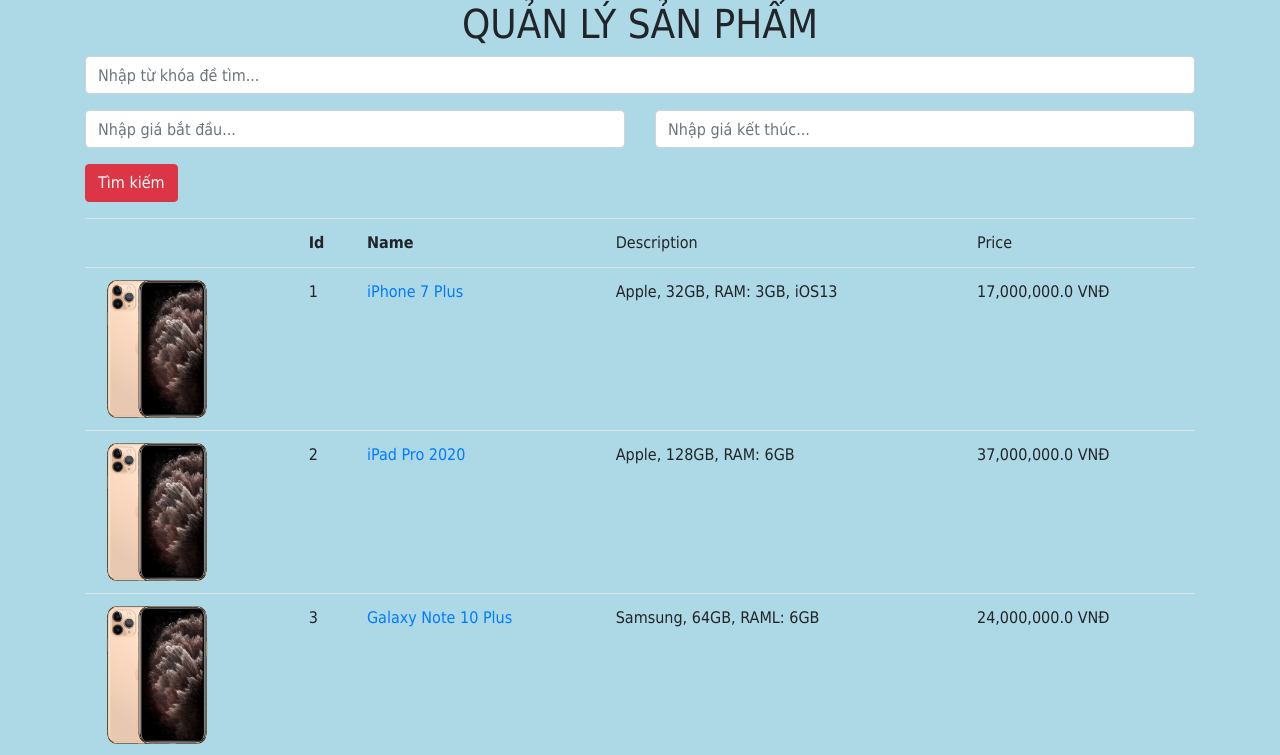
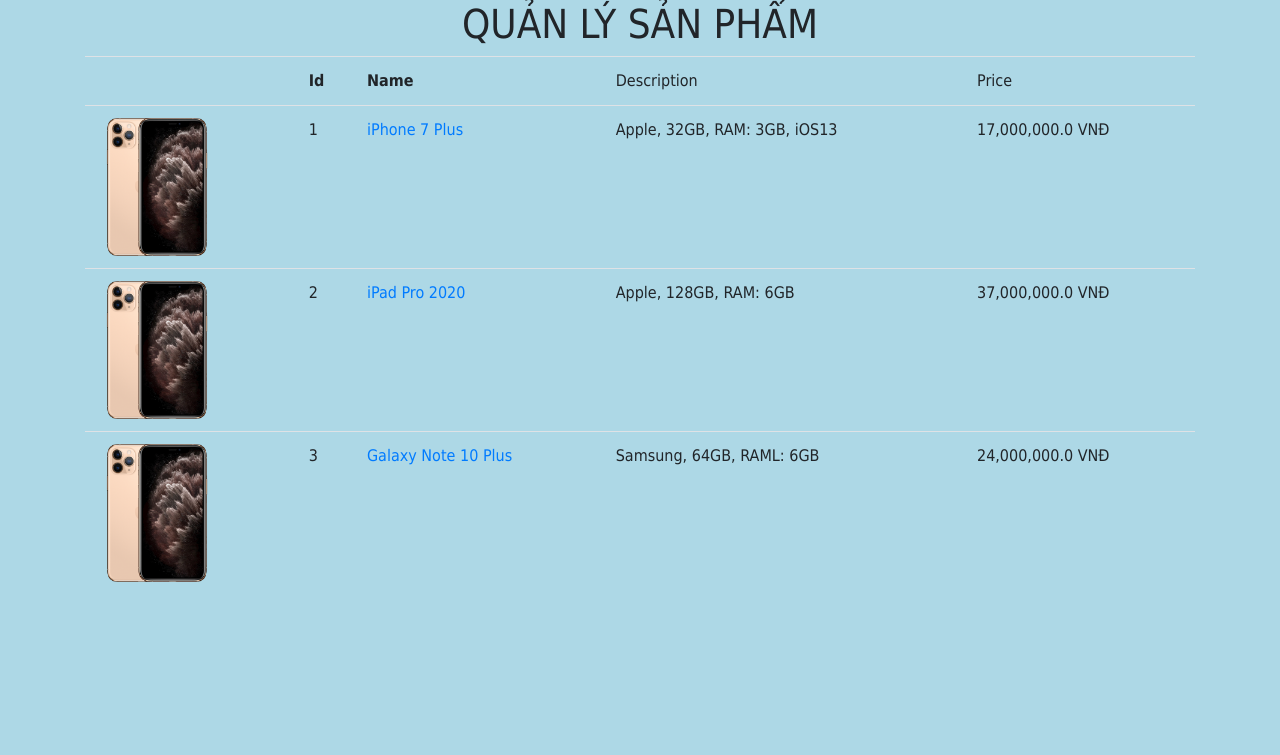
Before and after one commit to duonghuuthanh/saleappv11, a Flask app: page /products in a window 1280 px wide. Shown: the top 755 px of the page. Run offline with Flask 2, Linux system fonts and the light colour scheme; some libraries are stand-ins or nearby versions.

Commit message:
Revert "chuc nang tim kiem"

```diff
--- a/saleapp/data/categories.json
+++ b/saleapp/data/categories.json
@@ -5,6 +5,6 @@
   "id": 2,
   "name": "Tablet"
 }, {
-  "id": 3,
+  "id": 1,
   "name": "Laptop"
 }]
--- a/saleapp/main.py
+++ b/saleapp/main.py
@@ -1,4 +1,4 @@
-from flask import render_template, request
+from flask import render_template
 from saleapp import app, utils
 
 
@@ -11,15 +11,7 @@ def index():
 
 @app.route("/products")
 def product_list():
-    kw = request.args.get("kw")
-    cate_id = request.args.get("category_id")
-    from_price = request.args.get("from_price")
-    to_price = request.args.get("to_price")
-
-    products = utils.read_products(cate_id=cate_id,
-                                   kw=kw,
-                                   from_price=from_price,
-                                   to_price=to_price)
+    products = utils.read_data(path='data/products.json')
 
     return render_template('products.html',
                            products=products)
--- a/saleapp/templates/index.html
+++ b/saleapp/templates/index.html
@@ -13,7 +13,7 @@
     <ul>
         <li><a href="{{ url_for('product_list') }}"> Tất cả </a></li>
         {% for cat in categories %}
-        <li><a href="{{ url_for('product_list', category_id=cat.id) }}"> {{cat.name}} </a></li>
+        <li><a href="#"> {{cat.name}} </a></li>
         {% endfor %}
     </ul>
 </body>
--- a/saleapp/templates/products.html
+++ b/saleapp/templates/products.html
@@ -11,33 +11,6 @@
 <body>
     <div class="container">
         <h1 class="text-center">QUẢN LÝ SẢN PHẨM</h1>
-        <div>
-            <form>
-                <div class="form-group">
-                    <input class="form-control"
-                           name="kw"
-                           placeholder="Nhập từ khóa đề tìm..." />
-                </div>
-                <div class="row">
-                    <div class="col-md-6 form-group">
-                        <input type="number"
-                               name="from_price"
-                               class="form-control"
-                               placeholder="Nhập giá bắt đầu..." />
-                    </div>
-                    <div class="col-md-6 form-group">
-                        <input type="number"
-                               class="form-control"
-                               name="to_price"
-                               placeholder="Nhập giá kết thúc..." />
-                    </div>
-                </div>
-                <div class="form-group">
-                    <input type="submit" value="Tìm kiếm"
-                           class="btn btn-danger" />
-                </div>
-            </form>
-        </div>
         <table class="table">
             <tr>
                 <th></th>
--- a/saleapp/utils.py
+++ b/saleapp/utils.py
@@ -6,26 +6,6 @@ def read_data(path='data/categories.json'):
         return json.load(f)
 
 
-def read_products(kw=None, cate_id=None,
-                  from_price=None, to_price=None):
-    products = read_data(path='data/products.json')
-
-    if cate_id:
-        cate_id = int(cate_id)
-        products = [p for p in products if (p['category_id'] == cate_id)]
-
-    if kw:
-        products = [p for p in products if p['name'].find(kw) >= 0]
-
-    if from_price and to_price:
-        from_price = float(from_price)
-        to_price = float(to_price)
-
-        products = [p for p in products if p['price'] >= from_price and p['price'] <= to_price]
-
-    return products
-
-
 def get_product_by_id(product_id):
     products = read_data('data/products.json')
     for p in products:
```
Also changed, not shown: 1 other file.
